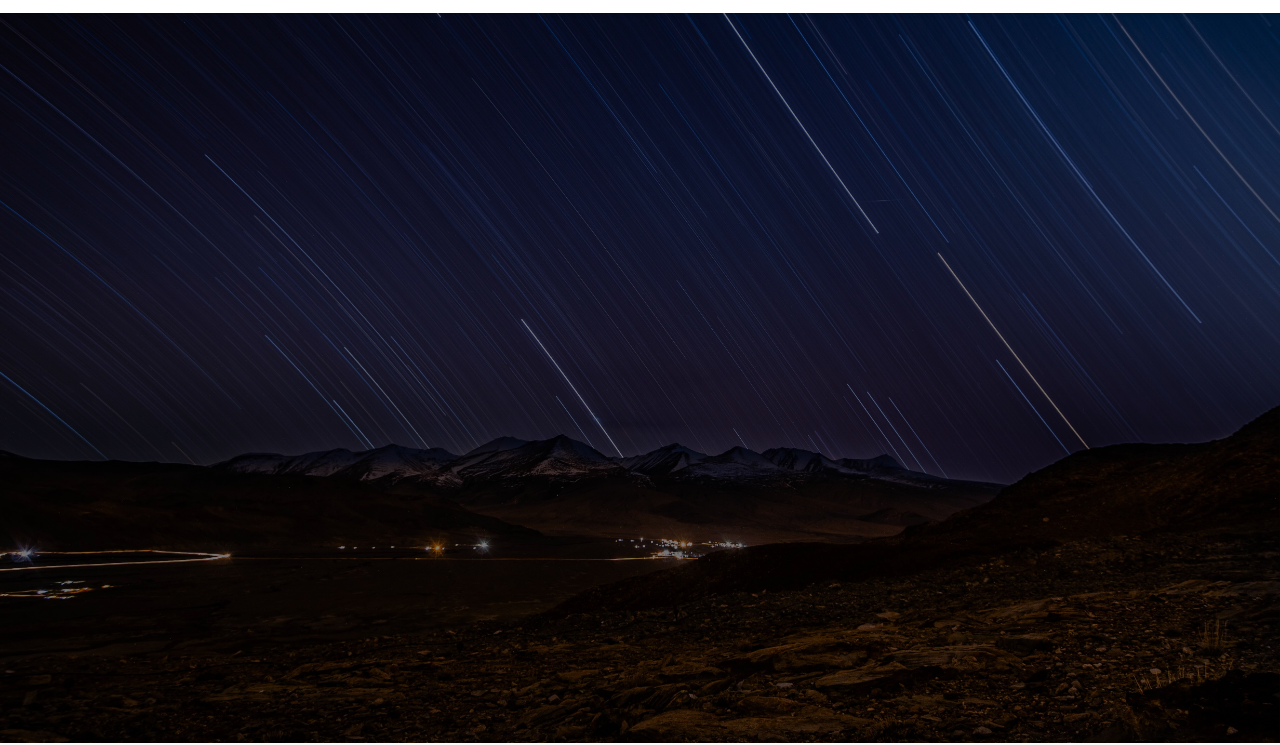
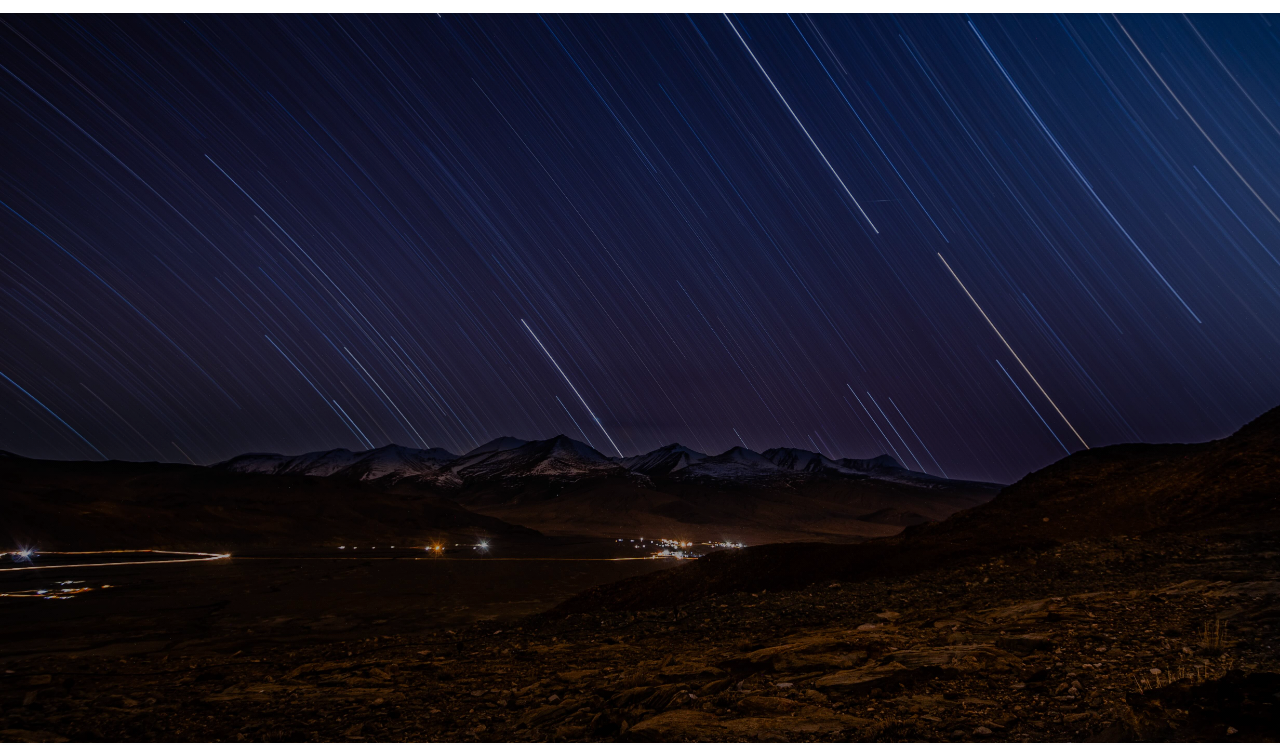
Before and after one commit to ramya-anche/ramya-anche.github.io, a plain HTML site: page index.html in a window 1280 px wide. Shown: the part 57-802 px from the top of the page. Drawn offline with Linux system fonts and the light colour scheme.

Commit message:
Updated bio index.html

```diff
--- a/index.html
+++ b/index.html
@@ -73,17 +73,30 @@
         /* Hero Section */
         .hero {
         height: 100vh;
-        background-image: linear-gradient(rgba(0, 0, 0, 0.5), rgba(0, 0, 0, 0.5)), url('/images/cover-image.jpg');
-        background-size: cover;
-        background-position: center;
-        background-repeat: no-repeat;
         display: flex;
         align-items: center;
         justify-content: center;
         text-align: center;
         color: #fff;
         padding: 2rem;
-    }
+        position: relative;
+        overflow: hidden;
+        }
+
+        .hero::before {
+        content: '';
+        position: absolute;
+        top: 0;
+        left: 0;
+        width: 100%;
+        height: 100%;
+        background-image: linear-gradient(rgba(0, 0, 0, 0.5), rgba(0, 0, 0, 0.5)), url('/images/cover-image.jpg');
+        background-size: cover;
+        background-position: center;
+        background-repeat: no-repeat;
+        filter: brightness(1.3);
+        z-index: -1;
+        }
 
         .hero h1 {
             font-size: 3rem;
@@ -295,7 +308,7 @@
             <div class="bio">
                 <h2>About Me</h2>
                 <p>I am a postdoctoral research associate at the Steward Observatory, University of Arizona, working on polarimetry and high-contrast imaging of exoplanets. Previously, I was a WALOP instrument postdoc at IUCCA, India.
-            I graduated with my Ph.D. from Indian Institute of Astrophysics (IIA) and University of Calcutta in Jan 2020 and in July 2014 with a Masters in Astronomical Instrumentation from IIA and University of Calcutta. </p>
+            I graduated with my Ph.D. in Applied Optics in Jan 2020 and Masters (MTech) in Astronomical Instrumentation in July 2014 from Indian Institute of Astrophysics (IIA) and University of Calcutta and Bachelors of Engineering (BE) in Electrical and Electronics from VTU, Belgaum. </p>
             </div>
         </div>
     </section>
```
